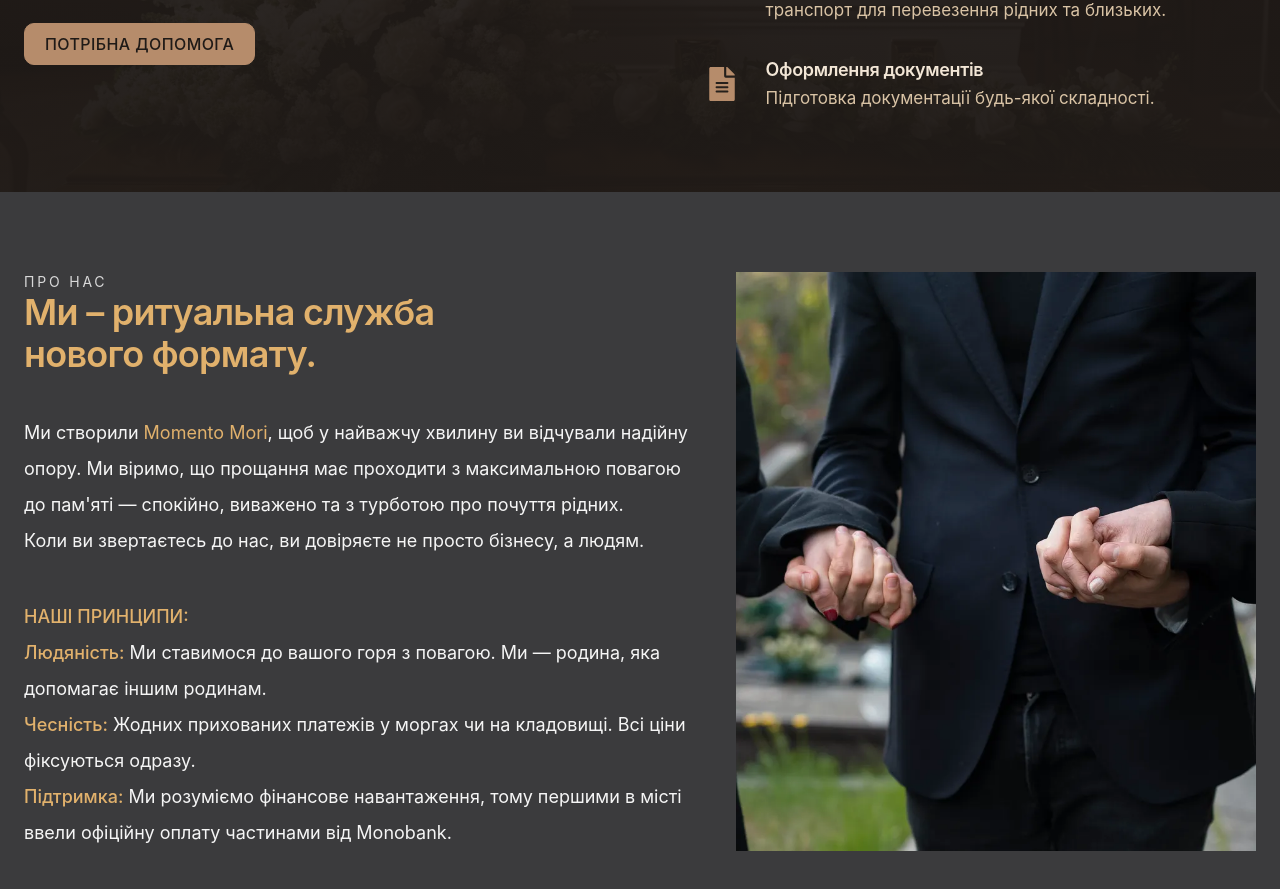
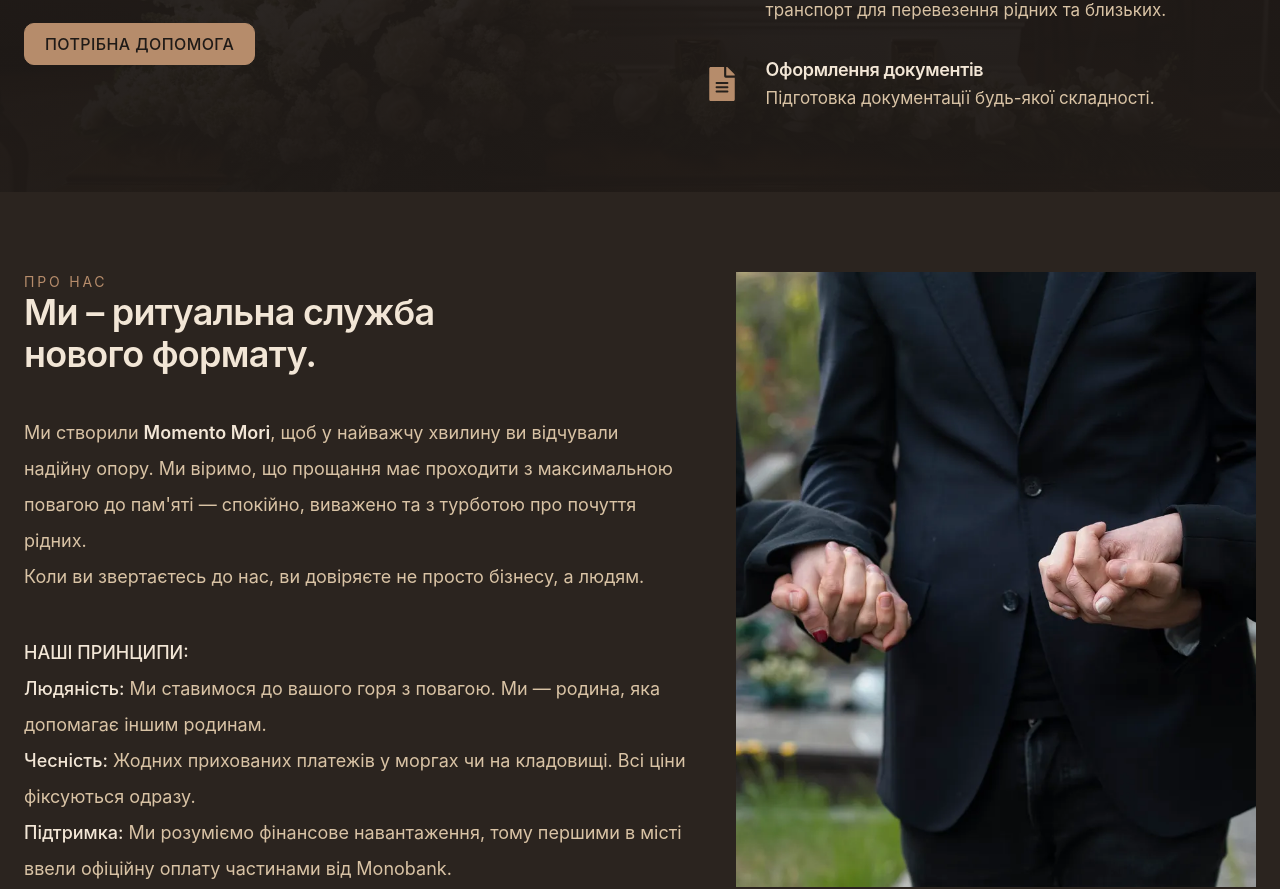
Before and after one commit to 4fek7ka/Momento-mori, a Next.js app: page / in a window 1280 px wide. Shown: the part 4321-5210 px from the top of the page. Built offline with nearby package versions, Linux system fonts and the light colour scheme.

Commit message:
fix: improve brand text contrast in about section

```diff
--- a/components/sections/AboutSection.tsx
+++ b/components/sections/AboutSection.tsx
@@ -2,21 +2,24 @@
 
 export default function AboutSection() {
   return (
-    <section className="bg-[#3b3b3d] px-6 py-20 text-white">
+    <section className="bg-[var(--bg-secondary)] px-6 py-20 text-[var(--text-main)]">
       <div className="mx-auto grid max-w-[1400px] gap-12 xl:grid-cols-[1.05fr_520px] xl:items-start">
         <div className="max-w-[760px]">
-          <p className="text-sm uppercase tracking-[0.2em] text-white/80">
+          <p className="text-sm uppercase tracking-[0.2em] text-[var(--text-muted)]">
             Про нас
           </p>
 
-          <h2 className="mt-5 max-w-[520px] text-4xl font-medium leading-tight text-[#e1b16c] md:text-5xl">
+          <h2 className="mt-5 max-w-[520px] text-4xl font-medium leading-tight md:text-5xl">
             Ми – ритуальна служба нового формату.
           </h2>
 
-          <div className="mt-10 space-y-6 text-[18px] leading-9 text-white/95">
+          <div className="mt-10 space-y-6 text-[18px] leading-9 text-[var(--text-secondary)]">
             <p>
-              Ми створили <span className="text-[#e1b16c]">Momento Mori</span>,
-              щоб у найважчу хвилину ви відчували надійну опору. Ми віримо, що
+              Ми створили{" "}
+              <span className="font-semibold text-[var(--text-main)]">
+                Momento Mori
+              </span>
+              , щоб у найважчу хвилину ви відчували надійну опору. Ми віримо, що
               прощання має проходити з максимальною повагою до пам&apos;яті —
               спокійно, виважено та з турботою про почуття рідних.
             </p>
@@ -27,32 +30,38 @@ export default function AboutSection() {
             </p>
           </div>
 
-          <div className="mt-10 text-[18px] leading-9 text-white/95">
-            <p className="font-medium uppercase text-[#e1b16c]">
+          <div className="mt-10 text-[18px] leading-9 text-[var(--text-secondary)]">
+            <p className="font-medium uppercase text-[var(--text-main)]">
               Наші принципи:
             </p>
 
             <p className="mt-3">
-              <span className="font-medium text-[#e1b16c]">Людяність:</span> Ми
-              ставимося до вашого горя з повагою. Ми — родина, яка допомагає
+              <span className="font-medium text-[var(--text-main)]">
+                Людяність:
+              </span>{" "}
+              Ми ставимося до вашого горя з повагою. Ми — родина, яка допомагає
               іншим родинам.
             </p>
 
             <p>
-              <span className="font-medium text-[#e1b16c]">Чесність:</span>{" "}
+              <span className="font-medium text-[var(--text-main)]">
+                Чесність:
+              </span>{" "}
               Жодних прихованих платежів у моргах чи на кладовищі. Всі ціни
               фіксуються одразу.
             </p>
 
             <p>
-              <span className="font-medium text-[#e1b16c]">Підтримка:</span> Ми
-              розуміємо фінансове навантаження, тому першими в місті ввели
+              <span className="font-medium text-[var(--text-main)]">
+                Підтримка:
+              </span>{" "}
+              Ми розуміємо фінансове навантаження, тому першими в місті ввели
               офіційну оплату частинами від Monobank.
             </p>
           </div>
         </div>
 
-        <div className="mx-auto h-full w-full max-w-[520px] overflow-hidden">
+        <div className="mx-auto h-full w-full max-w-[520px] overflow-hidden bg-[var(--surface)]">
           <img
             src="/images/about/about-service.webp"
             alt="Підтримка та турбота ритуальної служби"
```
